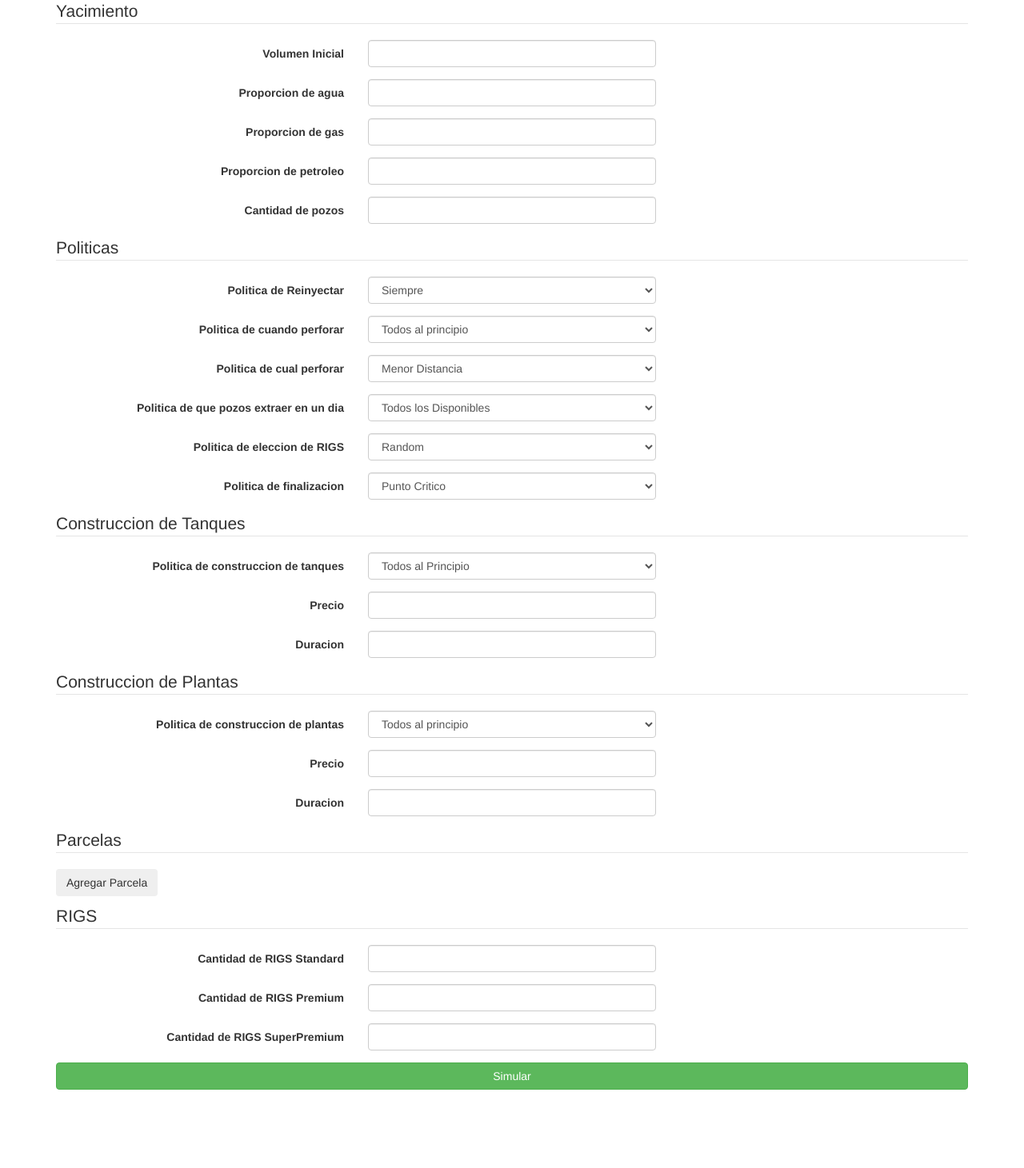
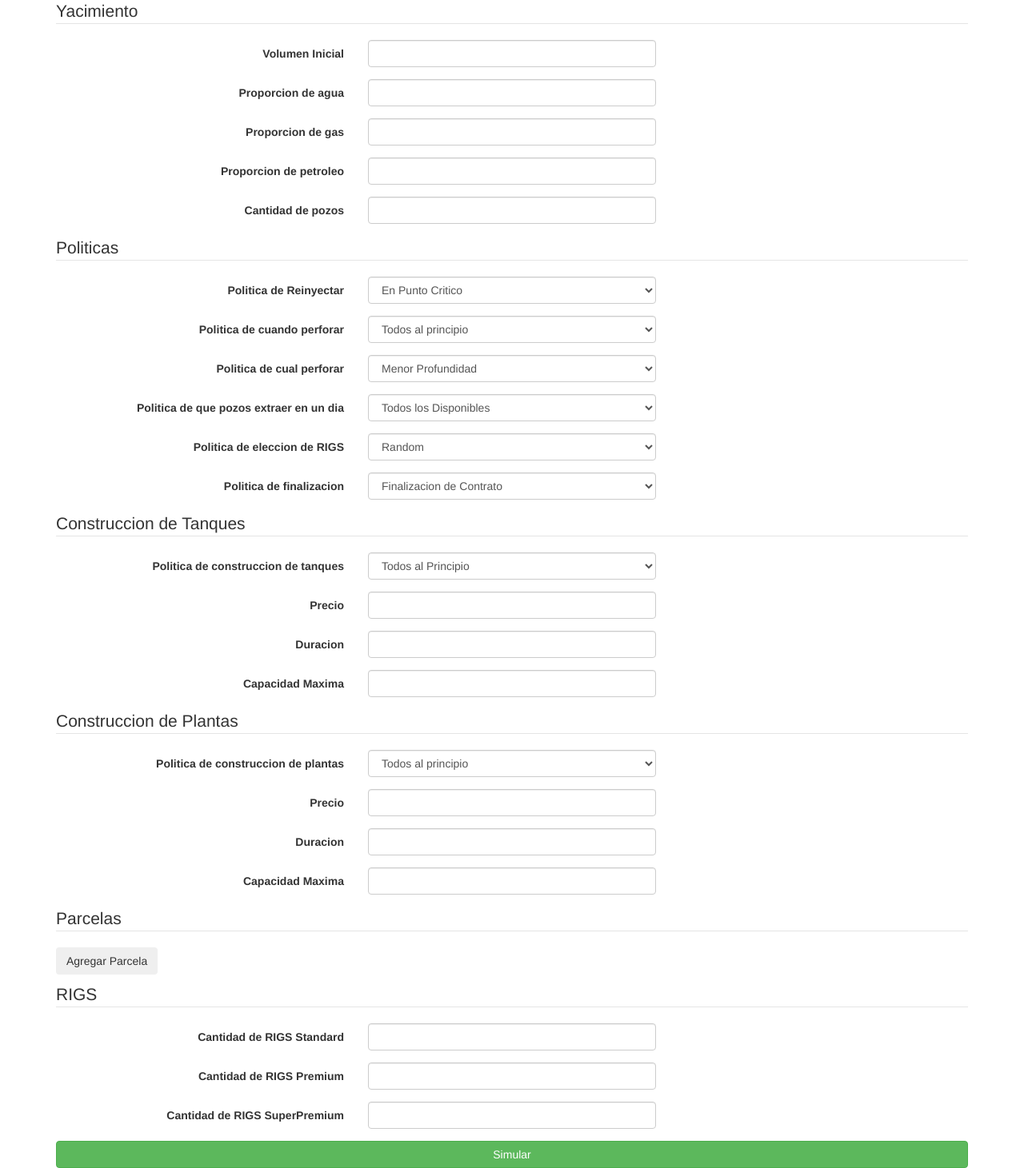
Before and after one commit to FrancoNegri/oil_sim_ingsoft, a Flask app: page / in a window 1280 px wide. Shown: the part 71-1532 px from the top of the page at 80% size. Before the commit the page ends 1434 px from the top, so only its background shows below. Run offline with Flask 2, Linux system fonts and the light colour scheme; some libraries are stand-ins or nearby versions.

```diff
--- a/app.py
+++ b/app.py
@@ -1,6 +1,11 @@
 from flask import Flask, render_template, request
 app = Flask(__name__)
 import json
+from parcela import *
+from politicas import *
+from simulador import *
+from yacimiento import *
+from rig import *
 
 @app.route("/")
 def index():
@@ -8,9 +13,75 @@ def index():
 
 @app.route('/log', methods=['POST'])
 def log():
-	data = json.dumps(request.form.to_dict())
-	return data
+	data = request.form.to_dict()
+	#return data
 
+	#Yacimiento
+	volumen_inicial = data['data[volumen_inicial]']
+	pr_gas = data['data[pr_gas]']
+	pr_agua = data['data[pr_agua]']
+	pr_petroleo = data['data[pr_petroleo]']
+	yacimiento = Yacimiento(volumen_inicial,pr_gas,pr_agua,pr_petroleo)
+
+	#Constructor de Plantas
+	plantas_tiempoDeConstruccion = data['data[plantas_duracion]']
+	plantas_costo = data['data[plantas_precio]']
+	plantas_capacidadMax = data['data[plantas_capacidad]']
+	constructorDePlantas = ConstructorDePlantasProcesadoras(plantas_tiempoDeConstruccion, plantas_costo, plantas_capacidadMax)
+	#Constructor de Tanques
+	tanques_tiempoDeConstruccion = data['data[tanques_duracion]']
+	tanques_costo = data['data[tanques_precio]']
+	tanques_capacidadMax = data['data[tanques_capacidad]']
+	constructorDeTanques = ConstructorDeTanques(tanques_tiempoDeConstruccion, tanques_costo, tanques_capacidadMax)
+
+	#Politicas
+	if data['data[pol_final]'] == 'Contrato':
+		politicaDeFinalizacion = politicaDeFinalizacionVencimientoDeContrato(100)
+
+	if data['data[pol_reinyectar]'] == 'PuntoCritico':
+		politicaDeReinyeccion = PoliticaDeReinyeccionReinyectoEnPuntoCritico(10,20)
+
+	if data['data[pol_cuando_perforar]'] == 'Principio':
+		politicaCuandoPerforar = politicaCuandoPerforarParcelasTodasAlPrincipio()
+
+	cant_pozos = data['data[cant_pozos]']
+	if data['data[pol_cual_perforar]'] == 'MenorProfundidad':
+		politicaCualYCantidaddePozosParcela = politicaDeSeleccionMenorProfundidad(cant_pozos)
+
+	if data['data[pol_eleccion_rigs]'] == 'Random':
+		politicaEleccionRigs = PoliticaEleccionRigRandom()
+
+	if data['data[pol_cual_extraer]'] == 'Todos':
+		politicaDeEleccionDePozos = politicaDeEleccionDeParcelasParaExtraccion()
+
+	if data['data[pol_tanques]'] == 'Principio':
+		politicaDeConsutrccionTanques = politicaDeConstruccionDeEstructurasAlPrincipio(2)
+
+	if data['data[pol_plantas]'] == 'Principio':
+		politicaDeConsutrccionPlantas = politicaDeConstruccionDeEstructurasAlPrincipio(3)
+
+	#Parcelas
+	cant_parcelas = data['data[cant_parcelas]']
+	parcelas = []
+
+	for i in range(1,int(cant_parcelas)):
+
+		if data['data[tipo_terreno][' + str(i) + ']'] == 'roca':
+			terreno = TerrenoRocoso()
+		elif data['data[tipo_terreno][' + str(i) + ']'] == 'arcilla':
+			terreno = TerrenoArcilloso()
+
+		presion = data['data[presion][' + str(i) + ']']
+		profundidad = data['data[profundidad][' + str(i) + ']']
+
+		parcela = ParcelaConcreta(yacimiento,presion,terreno,profundidad)
+		parcelas.append(parcela)
+
+	#Rigs
+	rigs = [Rig(10, 10,20,10),Rig(10,10,20,4)]
+
+	sim = Simulador(rigs,parcelas,politicaDeEleccionDePozos,politicaCuandoPerforar,politicaCualYCantidaddePozosParcela, politicaEleccionRigs,politicaDeConsutrccionTanques,politicaDeConsutrccionPlantas, constructorDeTanques, constructorDePlantas, politicaDeFinalizacion, politicaDeReinyeccion)
+	return sim.start()
 
 if __name__ == "__main__":
 	app.run(debug=True)
--- a/templates/index.html
+++ b/templates/index.html
@@ -71,7 +71,7 @@
                   <label class="col-md-4 control-label" for="">Politica de Reinyectar</label>
                   <div class="col-md-4">
                   <select name="pol_reinyectar" type="text" placeholder="" class="form-control input-md">
-                    <option value="Siempre">Siempre</option>
+                    <option value="PuntoCritico">En Punto Critico</option>
                   </select>
                   </div>
                 </div>
@@ -89,7 +89,7 @@
                   <label class="col-md-4 control-label" for="">Politica de cual perforar</label>
                   <div class="col-md-4">
                   <select name="pol_cual_perforar" type="text" placeholder="" class="form-control input-md">
-                    <option value="MenorDistancia">Menor Distancia</option>
+                    <option value="MenorProfundidad">Menor Profundidad</option>
                   </select>
                   </div>
                 </div>
@@ -117,7 +117,7 @@
                   <label class="col-md-4 control-label" for="">Politica de finalizacion</label>
                   <div class="col-md-4">
                   <select name="pol_final" type="text" placeholder="" class="form-control input-md">
-                    <option value="PuntoCritico">Punto Critico</option>
+                    <option value="Contrato">Finalizacion de Contrato</option>
                   </select>
                   </div>
                 </div>
@@ -150,6 +150,13 @@
                   </div>
                 </div>
 
+                <div class="form-group">
+                  <label class="col-md-4 control-label" for="">Capacidad Maxima</label>
+                  <div class="col-md-4">
+                  <input name="tanques_capacidad" type="text" placeholder="" class="form-control input-md">
+                  </div>
+                </div>
+
                 </fieldset>
 
                 <fieldset>
@@ -175,6 +182,13 @@
                   <label class="col-md-4 control-label" for="">Duracion</label>
                   <div class="col-md-4">
                   <input name="plantas_duracion" type="text" placeholder="" class="form-control input-md">
+                  </div>
+                </div>
+
+                <div class="form-group">
+                  <label class="col-md-4 control-label" for="">Capacidad Maxima</label>
+                  <div class="col-md-4">
+                  <input name="plantas_capacidad" type="text" placeholder="" class="form-control input-md">
                   </div>
                 </div>
 
```
